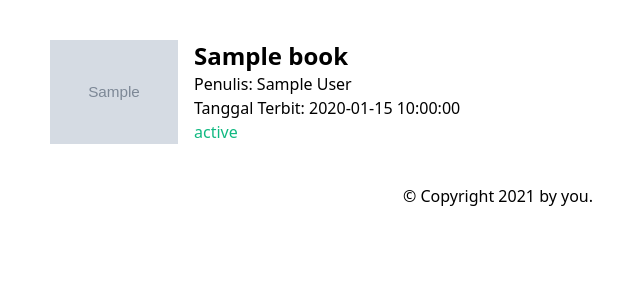
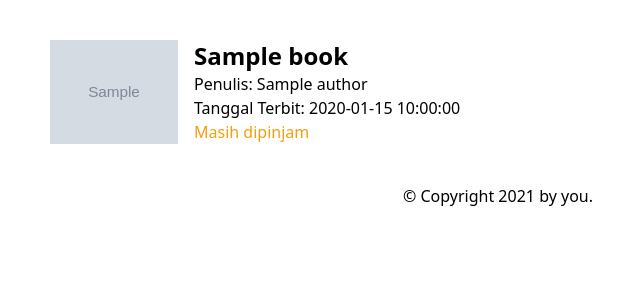
Before and after one commit to hammer-code/hc-106-booklib, a Flask app: template booklib/templates/my_library.html in a window 1280 px wide. Shown: the part 64-364 px from the top of the page, without its empty margins (142-782 px from the left). Run offline with Flask 2, Linux system fonts and the light colour scheme; the template is opened without the code that fills it: most values are stand-ins (such as "Sample title", 1, 10 or a date in 2020); grey boxes marked "Sample" are stand-in pictures; parts of the project's set-up code (start-up, migrations or seed data) failed here and were passed over.

Commit message:
show student borrowed book

```diff
--- a/booklib/templates/my_library.html
+++ b/booklib/templates/my_library.html
@@ -2,14 +2,23 @@
 {% block title %}{% endblock %}
 {% block content %}
 <section class="max-w-4xl mx-auto">
-  {% if books %} {% for book in books %}
-  <article class="flex">
-    <img class="w-32" src="{{ book.image_url }}" alt="{{ book.title }}" />
+  {% if borroweds %} {% for borrowed in borroweds %}
+  <article class="flex mb-5">
+    <img class="w-32" src="{{ url_for('books.image_display', filename=borrowed.book.image_url) }}"
+      alt="{{ borrowed.book.title }}" />
     <div class="ml-4">
-      <h2 class="font-bold text-2xl">{{ book.title }}</h2>
-      <p>Penulis: {{ book.author }}</p>
-      <p>Tanggal Terbit: {{ book.published }}</p>
-      <p class="text-green-500">{{ book.status }}</p>
+      <h2 class="font-bold text-2xl">{{ borrowed.book.title }}</h2>
+      <p>Penulis:
+        {% for author in borrowed.book.authors %}
+        {{ author.name }}{% if (not loop.last) %}, {% endif %}
+        {% endfor%}
+      </p>
+      <p>Tanggal Terbit: {{ borrowed.book.published }}</p>
+      {% if borrowed.returned %}
+      <p class="text-green-500">Dikembalikan</p>
+      {% else %}
+      <p class="text-yellow-500">Masih dipinjam</p>
+      {% endif %}
     </div>
   </article>
   {% endfor %}
```
